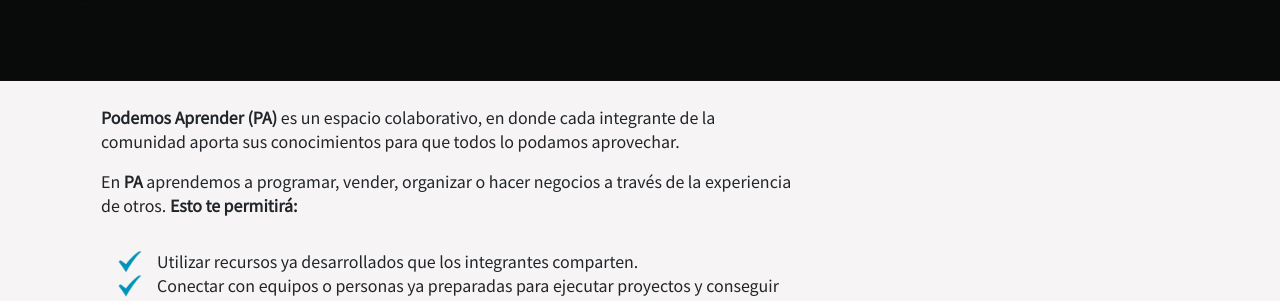
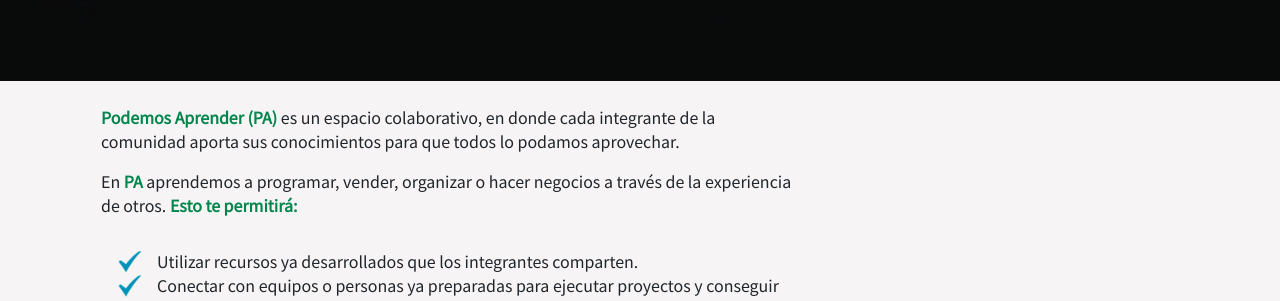
Before and after one commit to podemosaprender/podemosaprender.github.io, a Jekyll site: the page built from index.md, in a window 1280 px wide. Shown: the part 536-837 px from the top of the page. Built offline with Jekyll 4.4.1, drawn with Linux system fonts in a browser that asks for light colours; nearby versions of some CDN libraries; some web fonts are replaced; comment, search, counter and statistics services are not loaded.

Commit message:
color verde

```diff
--- a/_repetimos/acerca-de.html
+++ b/_repetimos/acerca-de.html
@@ -3,8 +3,8 @@
       <div class= "row no-gutters mt-4 ml-3 mr-3 mb-3 texto-div">
         <div class="about-text" class="col-lg-12 col-lg-offset-2 col-md-10 col-md-offset-1">
 
-          <p id="Inicio"><b>Podemos Aprender (PA)</b> es un espacio colaborativo, en donde cada integrante de la comunidad aporta sus conocimientos para que todos lo podamos aprovechar.</p>
-          <p> En <b>PA</b> aprendemos a programar, vender, organizar o hacer negocios a través de la experiencia de otros. <b>Esto te permitirá:</b></p>
+          <p id="Inicio"><b class="verde">Podemos Aprender (PA)</b> es un espacio colaborativo, en donde cada integrante de la comunidad aporta sus conocimientos para que todos lo podamos aprovechar.</p>
+          <p> En <b class="verde">PA</b> aprendemos a programar, vender, organizar o hacer negocios a través de la experiencia de otros. <b class="verde">Esto te permitirá:</b></p>
         </div>
         <div class=" m-2 p-2 lista">
           <ul>
```
